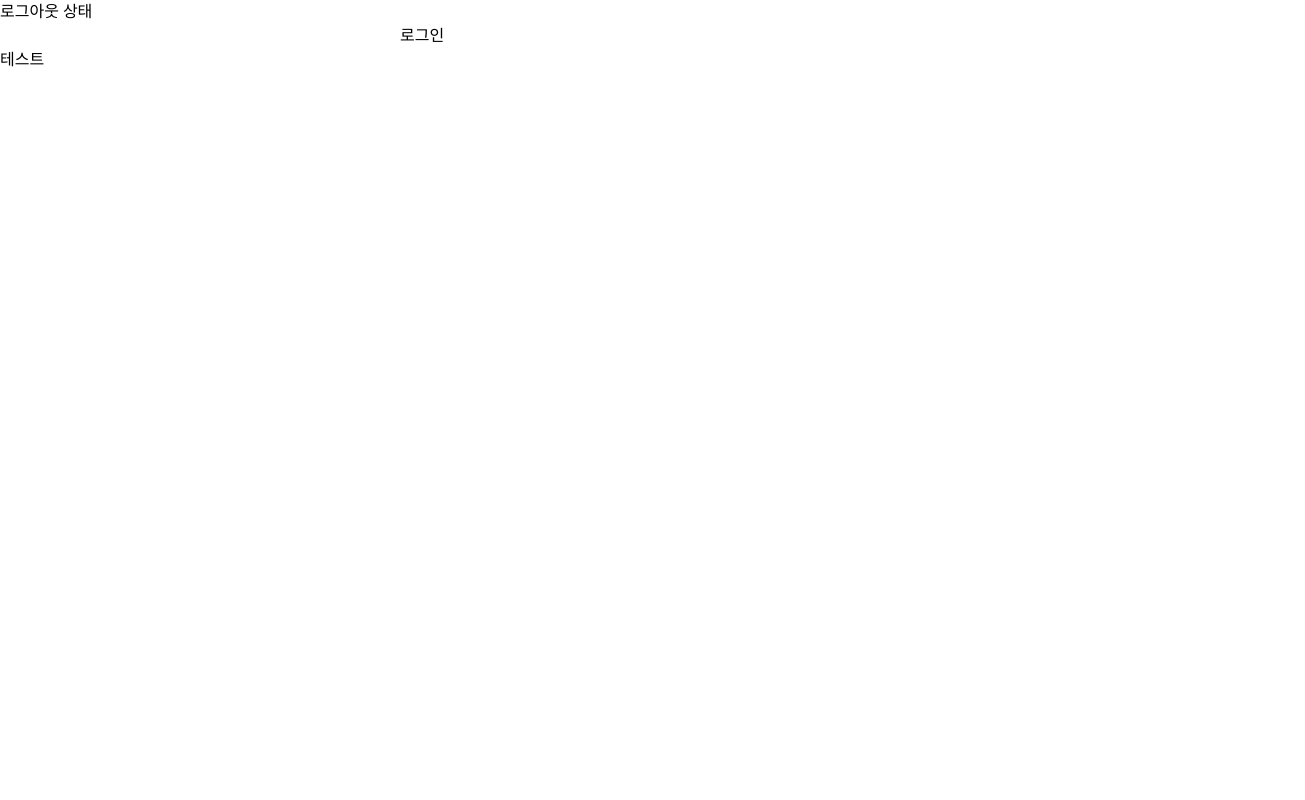
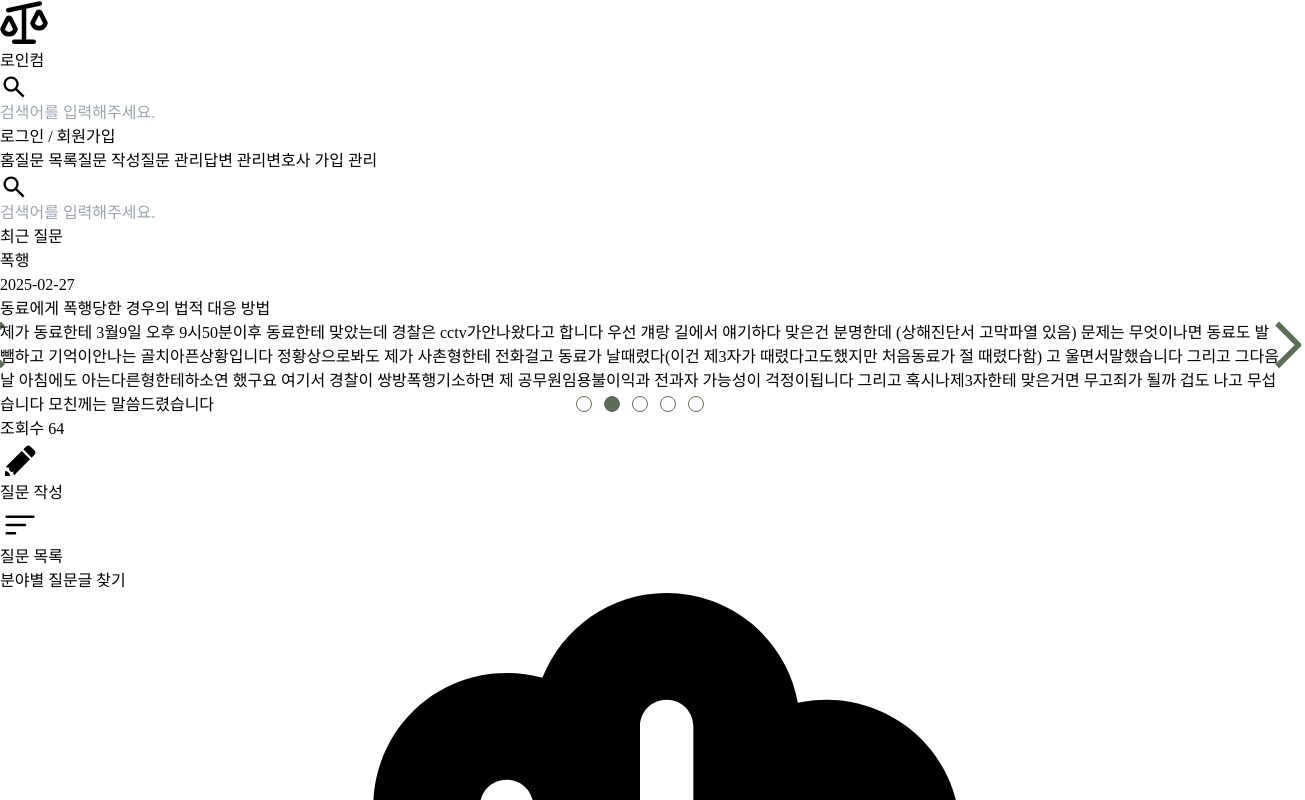
Before and after one commit to hodu42/law-in-comm-fe, a React (Create React App) app: page / in a window 1280 px wide. Shown: the top 800 px of the page, 1305 px wide, since content can reach past the window. Built offline with nearby package versions, Linux system fonts and the light colour scheme; a web font is replaced by a local one.

Commit message:
- react-router-dom 설치 - 라우팅 경로 지정

```diff
--- a/package.json
+++ b/package.json
@@ -4,6 +4,7 @@
   "private": true,
   "dependencies": {
     "@reduxjs/toolkit": "^2.6.1",
+    "@types/react-router-dom": "^5.3.3",
     "axios": "^1.8.4",
     "cra-template-typescript": "1.2.0",
     "react": "^18.2.0",
--- a/src/App.tsx
+++ b/src/App.tsx
@@ -1,11 +1,16 @@
 import React from 'react';
+import {BrowserRouter, Route, Routes} from "react-router-dom";
+import {MainPage} from "./pages/MainPage";
+import {Test} from "./components/Test";
 
 function App() {
   return (
-    <div className="App">
-      <header className="App-header">
-      </header>
-    </div>
+    <BrowserRouter>
+        <Routes>
+            <Route path="/" element={<MainPage/>}/>
+            <Route path="/test" element={<Test/>}/>
+        </Routes>
+    </BrowserRouter>
   );
 }
 
--- a/src/index.tsx
+++ b/src/index.tsx
@@ -7,14 +7,14 @@ import 'slick-carousel/slick/slick-theme.css'
 import reportWebVitals from './reportWebVitals';
 import {MainPage} from "./pages/MainPage";
 import {Test} from "./components/Test";
+import App from "./App";
 
 const root = ReactDOM.createRoot(
   document.getElementById('root') as HTMLElement
 );
 root.render(
   <React.StrictMode>
-    {/*<MainPage/>*/}
-      <Test/>
+    <App/>
   </React.StrictMode>
 );
 
```
Also changed, not shown: 1 other file (tests, documents, lock files or other folders).
